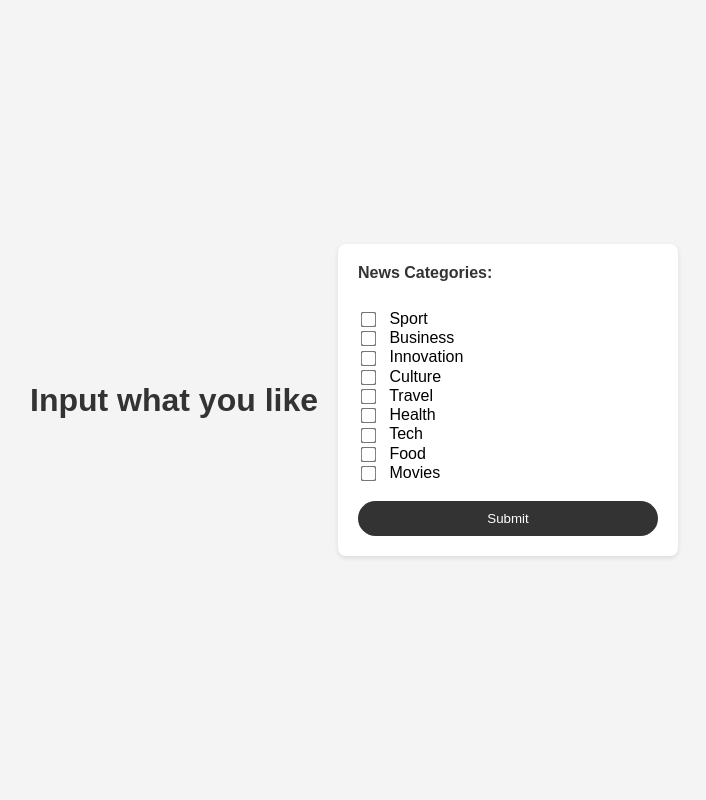
After one commit to christianptrii/NEWS, a PHP site: page /after-login.php in a window 1280 px wide. The commit adds this page. Shown: the whole page, without its empty margins (286-992 px from the left). Run offline with PHP 8.4, Linux system fonts and the light colour scheme.

Commit message:
Menambahkan halaman after login serta memberi link untuk login pada landing page

```diff
--- /dev/null
+++ b/after-login.css
@@ -0,0 +1,96 @@
+body {
+    font-family: Arial, sans-serif;
+    background-color: #f4f4f4;
+    margin: 0;
+    padding: 0;
+    display: flex;
+    justify-content: center;
+    align-items: center;
+    height: 100vh;
+}
+
+h1 {
+    color: #333;
+    text-align: center;
+    padding-right: 20px;
+}
+
+form {
+    background: #fff;
+    padding: 20px;
+    border-radius: 8px;
+    box-shadow: 0 2px 5px rgba(0, 0, 0, 0.1);
+    width: 300px;
+    text-align: left;
+}
+
+label[for="categories"] {
+    font-weight: bold;
+    margin-bottom: 10px;
+    display: block;
+    color: #333;
+}
+
+input[type="checkbox"] {
+    margin-right: 10px;
+    transform: scale(1.2);
+    vertical-align: middle;
+}
+
+input[type="checkbox"] + label {
+    display: inline-block;
+    cursor: pointer;
+    margin-bottom: 8px;
+    position: relative;
+    padding-left: 30px;
+}
+
+input[type="checkbox"] + label::before {
+    content: "";
+    position: absolute;
+    left: 0;
+    top: 2px;
+    width: 20px;
+    height: 20px;
+    border: 2px solid #ddd;
+    border-radius: 4px;
+    background: #fff;
+}
+
+input[type="checkbox"]:checked + label::before {
+    background: #2196F3;
+    border-color: #2196F3;
+}
+
+input[type="checkbox"]:checked + label::after {
+    content: "";
+    position: absolute;
+    left: 7px;
+    top: 5px;
+    width: 6px;
+    height: 10px;
+    border: solid white;
+    border-width: 0 2px 2px 0;
+    transform: rotate(45deg);
+}
+
+button {
+    background-color: #333333;
+    color: white;
+    padding: 10px 20px;
+    border: none;
+    border-radius: 20px;
+    cursor: pointer;
+    width: 100%;
+    transition: background-color 0.3s;
+}
+
+button:hover {
+    background-color: #676767;
+}
+
+#result {
+    margin-top: 20px;
+    text-align: center;
+    color: #333333;
+}
--- /dev/null
+++ b/after-login.php
@@ -0,0 +1,26 @@
+<!DOCTYPE html>
+<html lang="en">
+<head>
+    <meta charset="UTF-8">
+    <meta name="viewport" content="width=device-width, initial-scale=1.0">
+    <link rel="stylesheet" href="after-login.css">
+    <title>InfoZone</title>
+</head>
+<body>
+    <h1>Input what you like</h1>
+    <form action="proses.php" method="post">
+        <label for="categories">News Categories:</label><br>
+        <input type="checkbox" name="categories[]" value="sport"> Sport<br>
+        <input type="checkbox" name="categories[]" value="business"> Business<br>
+        <input type="checkbox" name="categories[]" value="innovation"> Innovation<br>
+        <input type="checkbox" name="categories[]" value="culture"> Culture<br>
+        <input type="checkbox" name="categories[]" value="travel"> Travel<br>
+        <input type="checkbox" name="categories[]" value="health"> Health<br>
+        <input type="checkbox" name="categories[]" value="tech"> Tech<br>
+        <input type="checkbox" name="categories[]" value="food"> Food<br>
+        <input type="checkbox" name="categories[]" value="movies"> Movies<br><br>
+
+        <button type="submit">Submit</button>
+    </form>
+</body>
+</html>
```
Also changed, not shown: berita.sql (added, +130 -0 lines), index.php (+10 -0 lines), style.css (+7 -0 lines).
